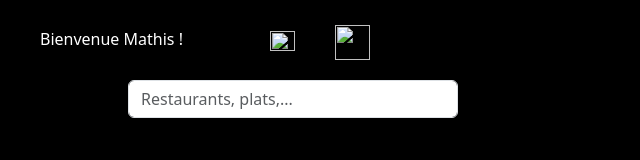
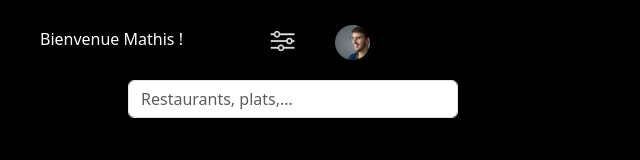
Before and after one commit to Mathis-Lemeunier/Studeat-Mathis, a plain HTML site: page index.html in a window 1280 px wide. Shown: the whole page, without its empty margins (0-640 px from the left). Drawn offline with nearby package versions, Linux system fonts and the light colour scheme; the site is published under a folder, as on GitHub Pages, so addresses that start at the root find nothing.

Commit message:
Add files via upload

```diff
--- a/index.html
+++ b/index.html
@@ -13,8 +13,8 @@
     <div class="header">
         <h2>Bienvenue Mathis !</h2>
         <div class="left">
-            <img class="filtre" src ="/img/filtre.png">
-            <img class="profil" src ="/img/profil.png">
+            <img class="filtre" src ="img/filtre.png">
+            <img class="profil" src ="img/profil.png">
         </div>
     </div>
 
```
